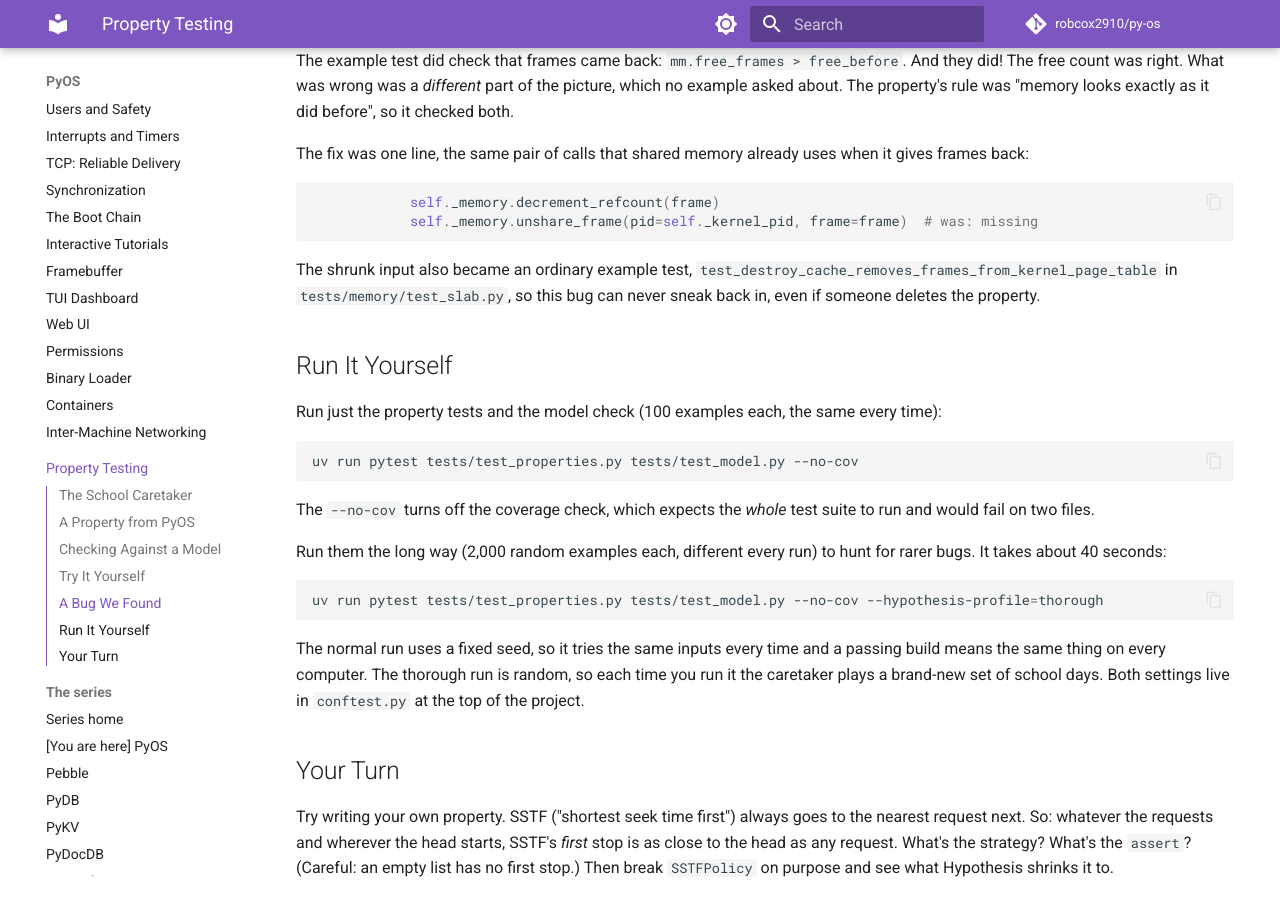
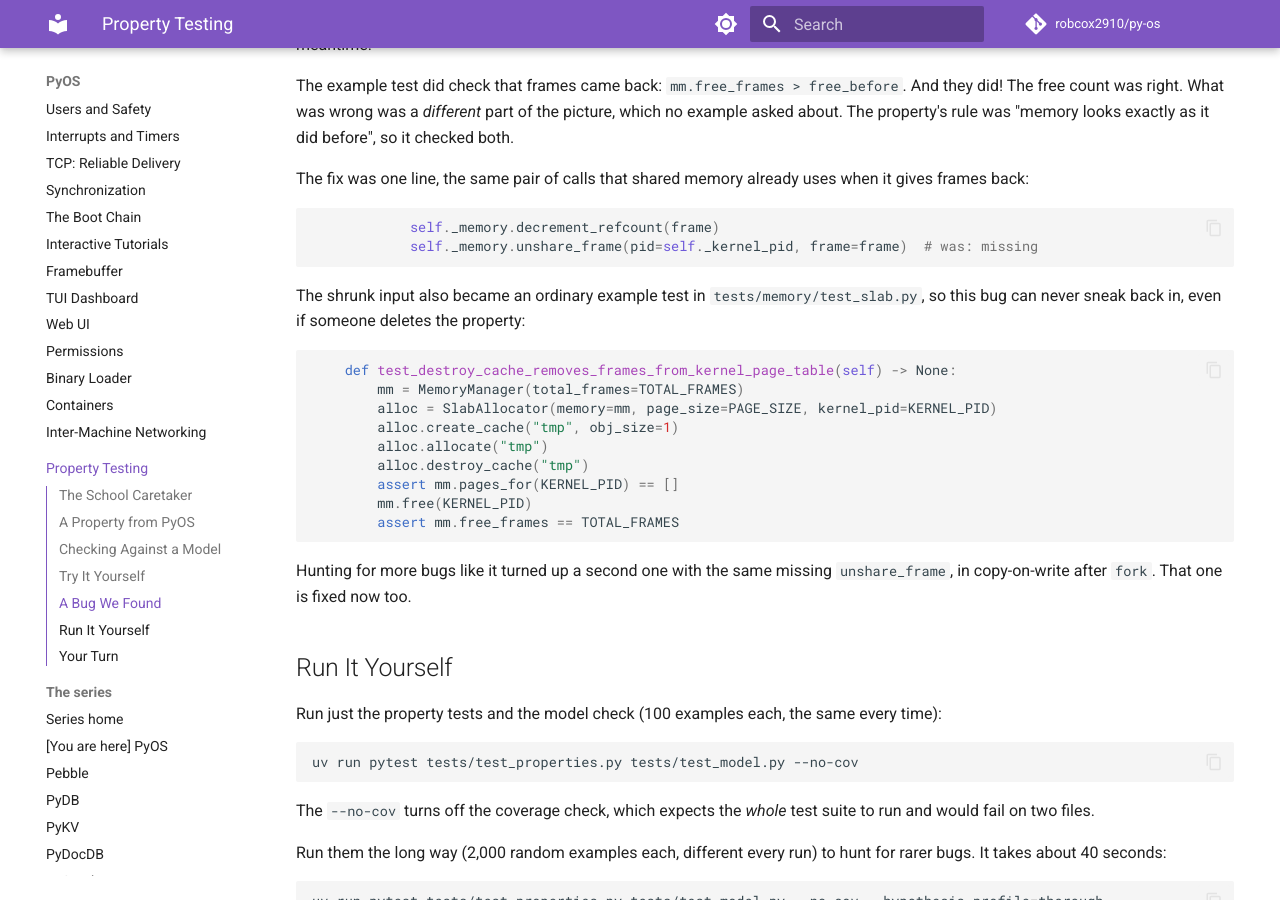
Before and after one commit to robcox2910/py-os, an MkDocs documentation site: the page built from docs/property-testing.md, in a window 1280 px wide and 900 px high, scrolled down 5963 px. Built offline with MkDocs 1.6.1 and Material for MkDocs 9.7.7, drawn with Linux system fonts in a browser that asks for light colours; comment, search, counter and statistics services are not loaded; some of the changed text lies outside the part shown.

Commit message:
docs: show the pinned slab test and tighten property-testing wording
- "A Bug We Found" shows the pinned example test's code, not just its
  name, and mentions the copy-on-write bug the same hunt turned up.
- Say the do-nothing scheduler fails as soon as there's one request.
- Explain why four disk policies are six to test, and wrap two long
  lines like the rest of the page.

Co-Authored-By: Claude Opus 5.5 <noreply@anthropic.com>

````diff
--- a/docs/property-testing.md
+++ b/docs/property-testing.md
@@ -38,8 +38,10 @@ model check (more on that below) is in `tests/test_model.py`.
 
 ## A Property from PyOS
 
-PyOS has four disk scheduling policies: FCFS, SSTF, SCAN and C-SCAN. Each one picks a different *order* for the disk
-arm to visit the cylinders it's been asked for. But whatever the order, no
+PyOS has four disk scheduling policies: FCFS, SSTF, SCAN and C-SCAN (SCAN
+and C-SCAN can each start by sweeping up or down, so that's six to test).
+Each one picks a different *order* for the disk arm to visit the cylinders
+it's been asked for. But whatever the order, no
 request may be lost and none may be made up. Here's the property:
 
 ```python
@@ -118,7 +120,7 @@ Notice what the test *doesn't* say. It never says "with the head at 53, SSTF
 goes to 65 first". It doesn't need to know any answers. It only needs a rule
 that's always true. That also means FCFS, which just keeps the arrival order,
 passes it, and that's fine: being *clever* is a different rule. **A
-do-nothing scheduler that returns an empty list fails this on its very first
+do-nothing scheduler that returns an empty list fails as soon as there's one
 request.**
 
 PyOS has three more properties:
@@ -277,7 +279,8 @@ sweep now takes only requests *above* the head, the `down` sweep only those
 *below* it, and a request *at* the head falls in the gap.
 
 Only `test_disk_policies_serve_every_request_exactly_once` fails. The other
-properties and the model check stay green: they never touch the disk. **The example tests all still pass. Only the property notices.** Every
+properties and the model check stay green: they never touch the disk.
+**The example tests all still pass. Only the property notices.** Every
 example in `tests/io/test_disk_scheduling.py` uses a head that isn't one of
 the requests, like the textbook's head at 53.
 
@@ -328,10 +331,24 @@ uses when it gives frames back:
             self._memory.unshare_frame(pid=self._kernel_pid, frame=frame)  # was: missing
 ```
 
-The shrunk input also became an ordinary example test,
-`test_destroy_cache_removes_frames_from_kernel_page_table` in
+The shrunk input also became an ordinary example test in
 `tests/memory/test_slab.py`, so this bug can never sneak back in, even if
-someone deletes the property.
+someone deletes the property:
+
+```python
+    def test_destroy_cache_removes_frames_from_kernel_page_table(self) -> None:
+        mm = MemoryManager(total_frames=TOTAL_FRAMES)
+        alloc = SlabAllocator(memory=mm, page_size=PAGE_SIZE, kernel_pid=KERNEL_PID)
+        alloc.create_cache("tmp", obj_size=1)
+        alloc.allocate("tmp")
+        alloc.destroy_cache("tmp")
+        assert mm.pages_for(KERNEL_PID) == []
+        mm.free(KERNEL_PID)
+        assert mm.free_frames == TOTAL_FRAMES
+```
+
+Hunting for more bugs like it turned up a second one with the same missing
+`unshare_frame`, in copy-on-write after `fork`. That one is fixed now too.
 
 ## Run It Yourself
 
````
